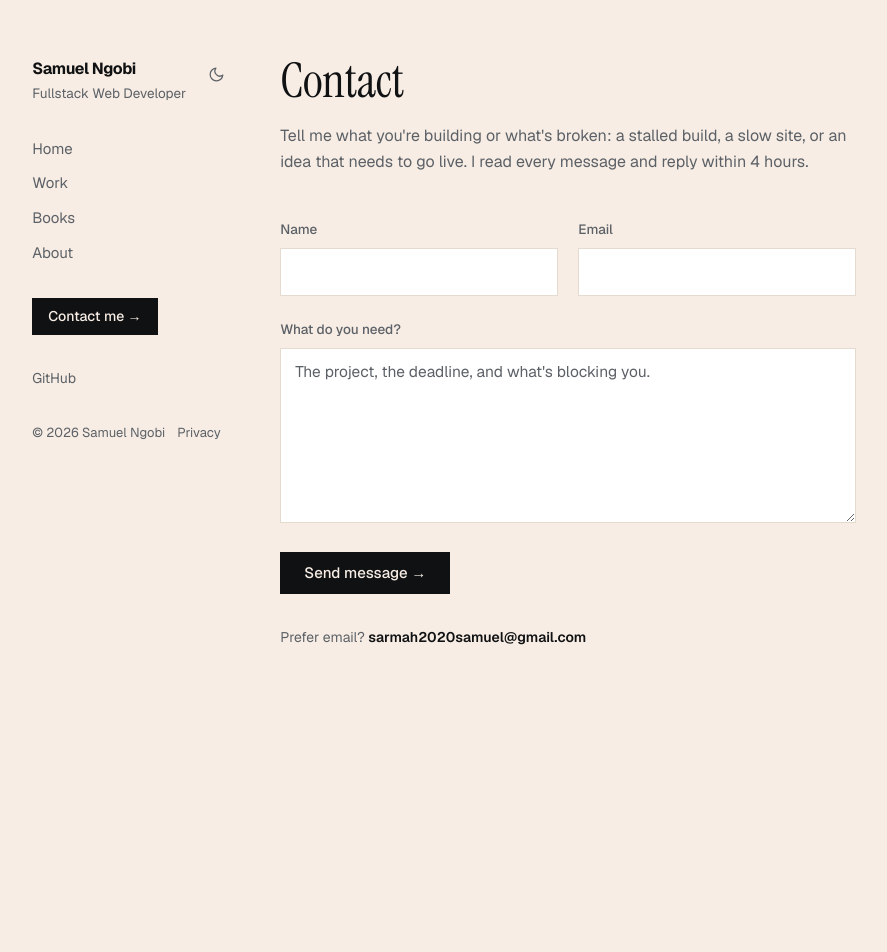
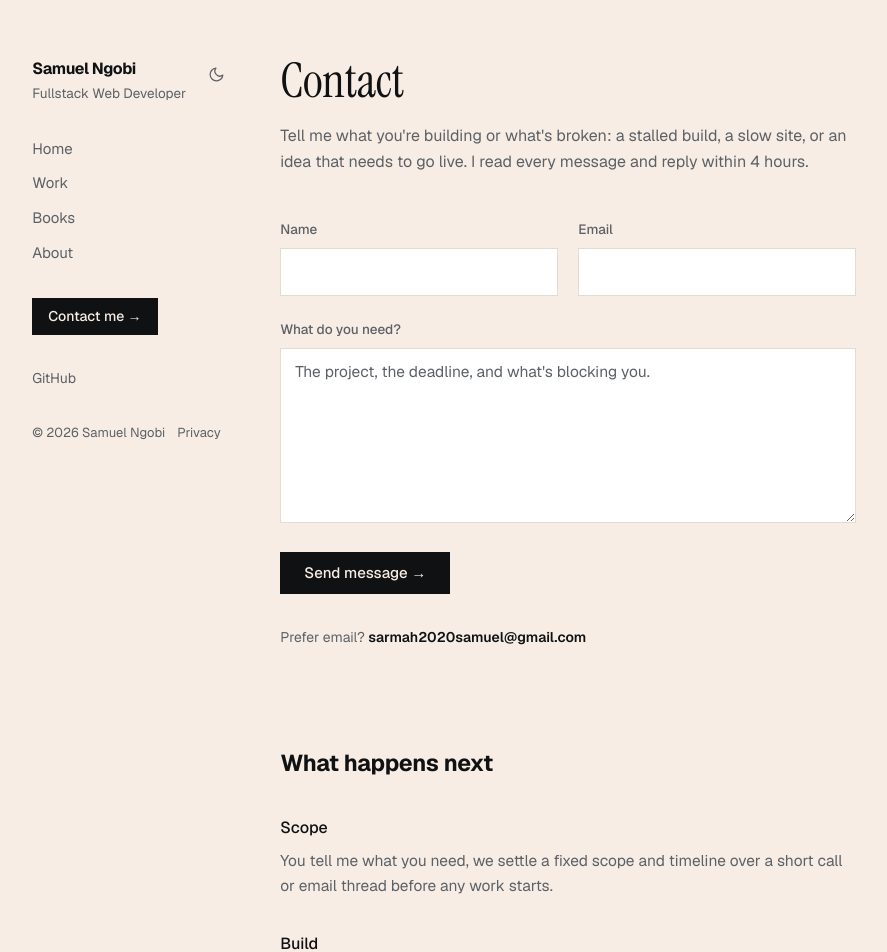
Before and after one commit to samuel-sarmah/samuel, a Next.js app: page /contact in a window 1280 px wide. Shown: the top 952 px of the page, without its empty margins (147-1034 px from the left). Before the commit the page ends 800 px from the top, so only its background shows below. Built offline with nearby package versions, Linux system fonts and the light colour scheme.

Commit message:
Show the process steps on the Contact page

```diff
--- a/app/contact/page.js
+++ b/app/contact/page.js
@@ -1,5 +1,7 @@
 import ContactForm from "@/components/ContactForm";
 import PageHeader from "@/components/PageHeader";
+import ProcessSteps from "@/components/ProcessSteps";
+import Section from "@/components/Section";
 import { EMAIL } from "@/lib/nav";
 
 export const metadata = { title: "Contact · Samuel Ngobi" };
@@ -22,6 +24,10 @@ export default function Contact() {
           {EMAIL}
         </a>
       </p>
+
+      <Section title="What happens next">
+        <ProcessSteps />
+      </Section>
     </div>
   );
 }
```
